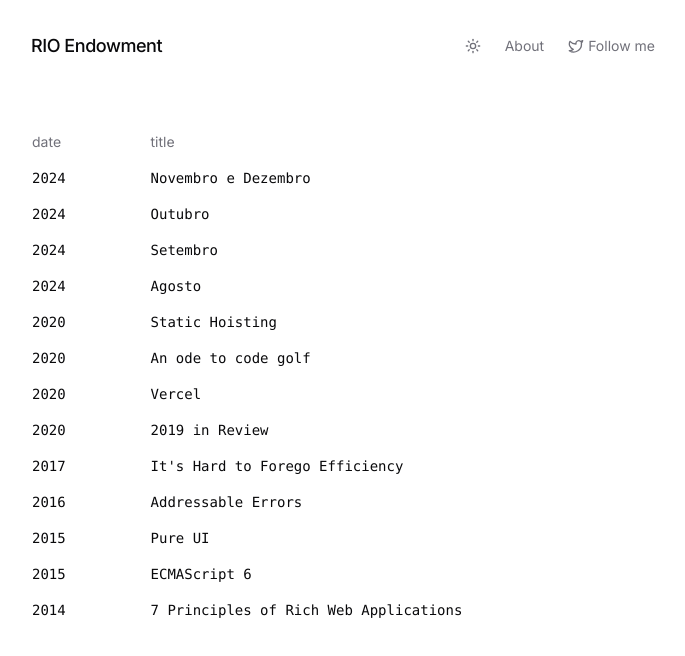
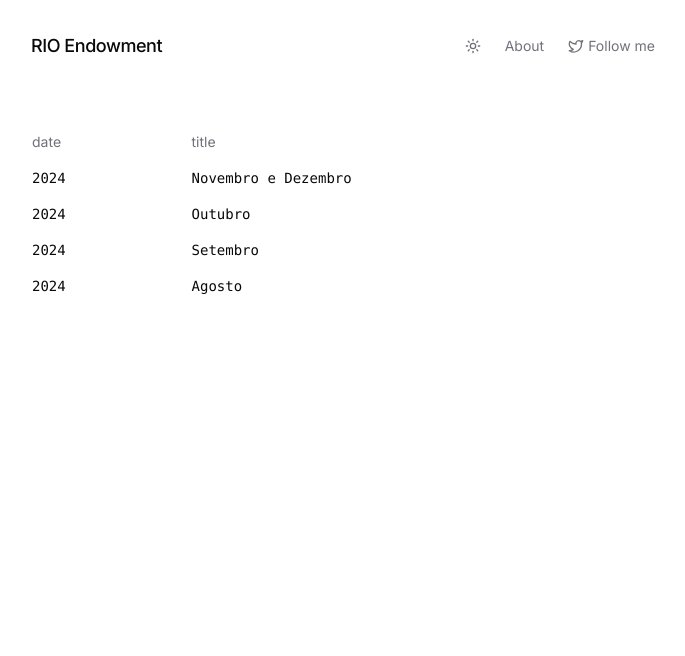
Before and after one commit to lucabcastellano/RIOIR, a Next.js app in the folder rio_updates/: page / in a window 1280 px wide. Shown: the top 656 px of the page, without its empty margins (297-982 px from the left). Built offline with nearby package versions, Linux system fonts and the light colour scheme.

Commit message:
Update page.tsx 18

```diff
--- a/rio_updates/app/page.tsx
+++ b/rio_updates/app/page.tsx
@@ -16,15 +16,6 @@ const posts: Post[] = [
   { year: "2024", title: "Outubro", views: 39732, slug: "rio-update-outubro-2024" },
   { year: "2024", title: "Setembro", views: 31271, slug: "rio-update-setembro-2024" },
   { year: "2024", title: "Agosto", views: 32800, slug: "rio-update-agosto-2024" },
-  { year: "2020", title: "Static Hoisting", views: 38135, slug: "static-hoisting" },
-  { year: "2020", title: "An ode to code golf", views: 16917, slug: "code-golf" },
-  { year: "2020", title: "Vercel", views: 58673, slug: "vercel" },
-  { year: "2020", title: "2019 in Review", views: 65142, slug: "2019-in-review" },
-  { year: "2017", title: "It's Hard to Forego Efficiency", views: 44818, slug: "hard-to-forego-efficiency" },
-  { year: "2016", title: "Addressable Errors", views: 21869, slug: "addressable-errors" },
-  { year: "2015", title: "Pure UI", views: 689736, slug: "pure-ui" },
-  { year: "2015", title: "ECMAScript 6", views: 125951, slug: "ecmascript-6" },
-  { year: "2014", title: "7 Principles of Rich Web Applications", views: 714359, slug: "7-principles" },
 ]
 
 export default function Home() {
```
